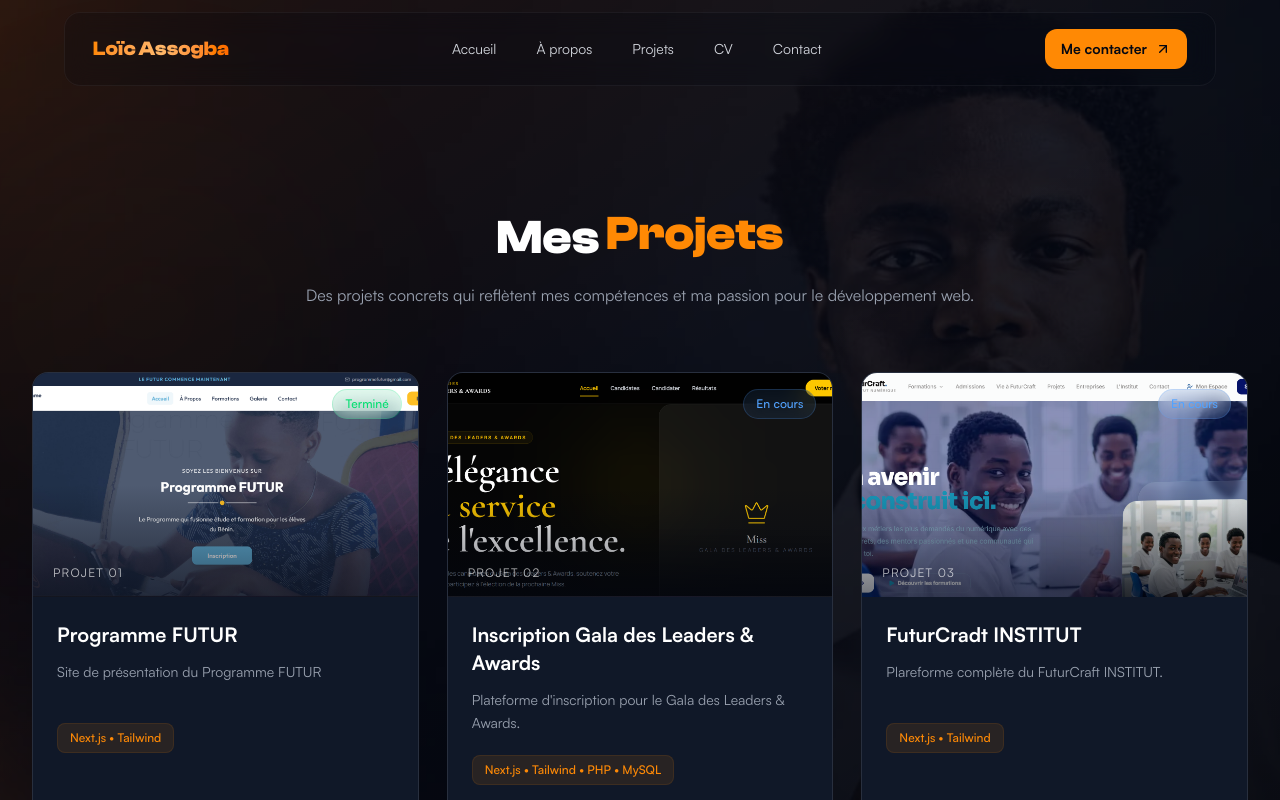
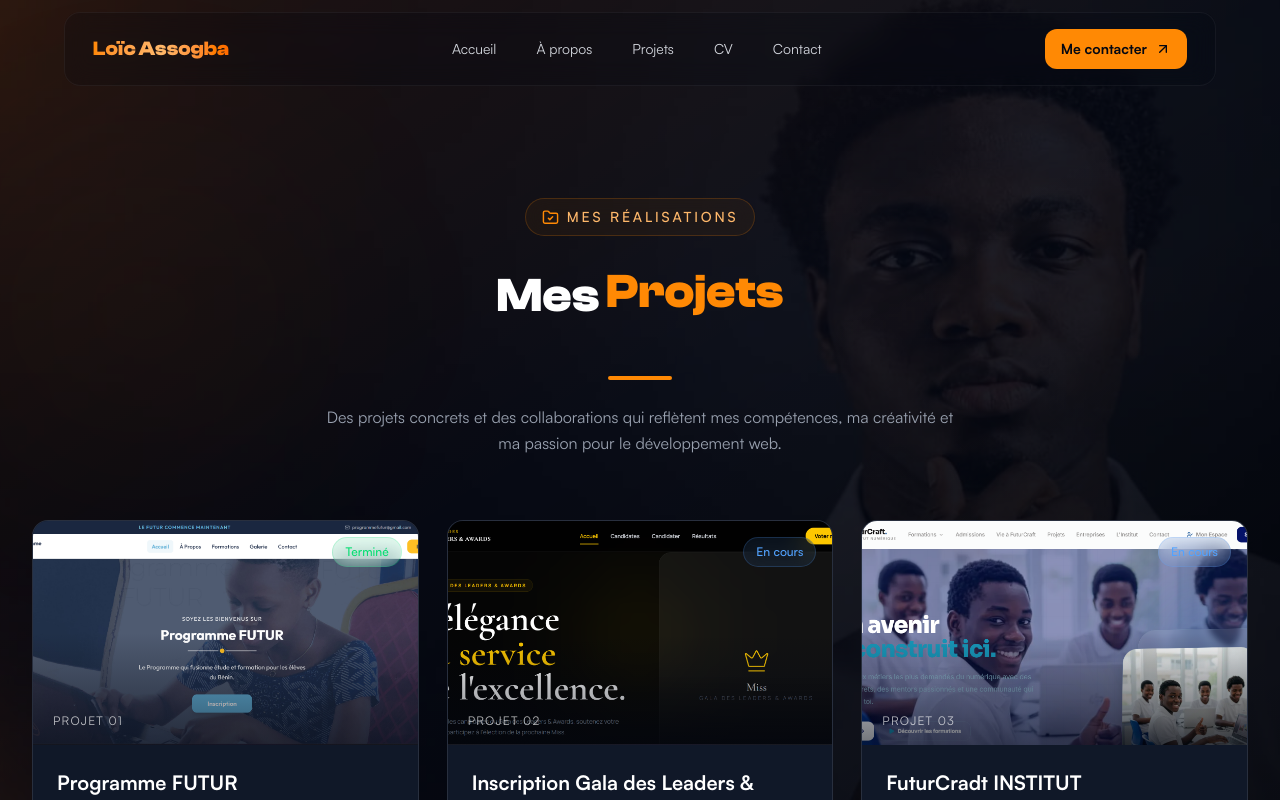
Before and after one commit to Loic-Assogba/my-portfolio, a React (Vite) app: page /tous-les-projets in a window 1280 px wide. Shown: the top 800 px of the page. Built offline with nearby package versions, Linux system fonts and the light colour scheme.

Commit message:
Mise à jour section projets

```diff
--- a/src/components/sections/Projects.jsx
+++ b/src/components/sections/Projects.jsx
@@ -1,6 +1,7 @@
 import { motion } from 'framer-motion';
 import { ArrowUpRight, ExternalLink } from 'lucide-react';
 import { Link } from 'react-router-dom';
+import { FolderCheck } from 'lucide-react';
 
 export default function Projects({ showAll = false }) {
     const projects = [
@@ -95,19 +96,33 @@ export default function Projects({ showAll = false }) {
 
             {/* TITRE */}
             <div className="relative text-center mb-14 lg:mb-16">
-                <h2 className="text-4xl md:text-5xl font-bold font-clash text-white mt-4 mb-5">
+                {/* Badge */}
+                <div className="inline-flex items-center gap-2 px-4 py-2 mb-5 rounded-full border border-orange-400/20 bg-orange-400/5 backdrop-blur-md">
+                    <FolderCheck size={17} className="text-orange-400" />
+
+                    <span className="text-xs sm:text-sm text-orange-300 uppercase tracking-[0.2em] font-medium">
+                        Mes réalisations
+                    </span>
+                </div>
+
+                {/* Titre */}
+                <h2 className="text-3xl text-center py-4 md:text-4xl font-clash font-bold mb-10 animate-fade-in lg:text-5xl">
                     Mes{' '}
                     <span className="inline-block text-orange-400 animate-float">
                         Projets
                     </span>
                 </h2>
 
-                <p className="text-center text-gray-400 max-w-2xl mx-auto leading-relaxed text-sm sm:text-base">
-                    Des projets concrets qui reflètent mes compétences et ma
-                    passion pour le développement web.
+                {/* Soulignement */}
+                <div className="w-16 h-1 bg-orange-400 rounded-full mx-auto mb-6" />
+
+                {/* Description */}
+                <p className="text-gray-400 max-w-2xl mx-auto leading-relaxed text-sm sm:text-base px-4">
+                    Des projets concrets et des collaborations qui reflètent mes
+                    compétences, ma créativité et ma passion pour le
+                    développement web.
                 </p>
             </div>
-
             {/* CARTES */}
             <div className="relative grid gap-6 md:gap-7 sm:grid-cols-2 lg:grid-cols-3">
                 {displayedProjects.map((project, i) => (
```
